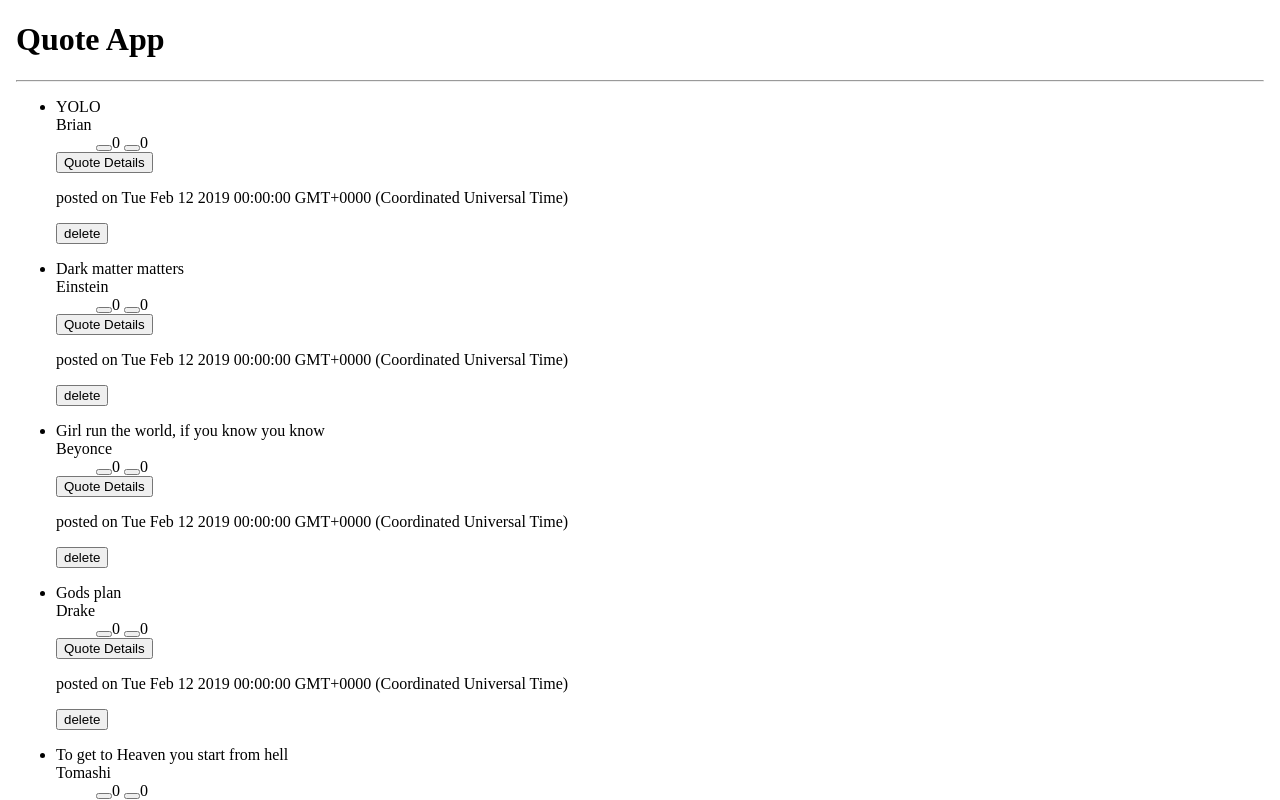
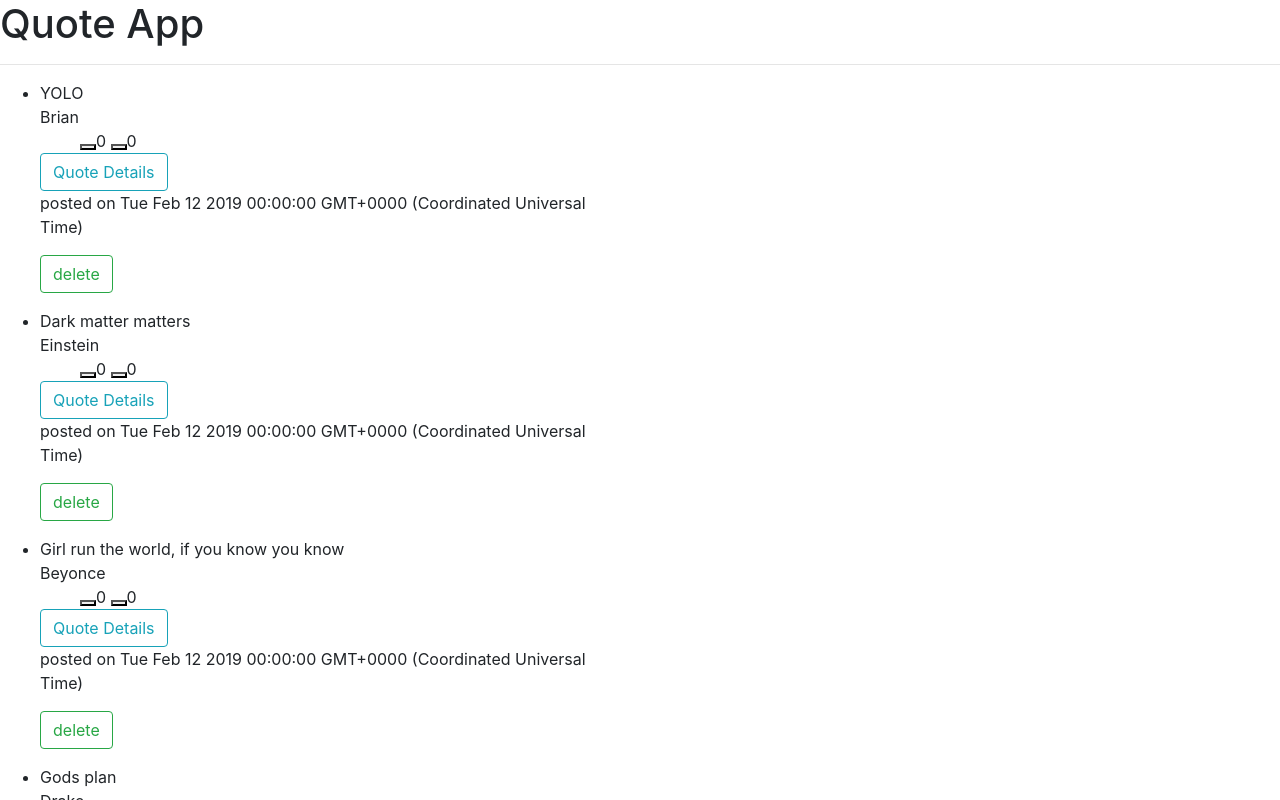
Before and after one commit to Brian-M-code/quotes, an Angular app: page / in a window 1280 px wide. Shown: the top 800 px of the page. Built offline with nearby package versions, Linux system fonts and the light colour scheme.

Commit message:
linked bootsrap

```diff
--- a/src/app/quote/quote.component.html
+++ b/src/app/quote/quote.component.html
@@ -3,6 +3,7 @@
 
 <head>
     <title>Quote App</title>
+    <link rel="stylesheet" href="https://stackpath.bootstrapcdn.com/bootstrap/4.3.1/css/bootstrap.min.css" integrity="sha384-ggOyR0iXCbMQv3Xipma34MD+dH/1fQ784/j6cY/iJTQUOhcWr7x9JvoRxT2MZw1T" crossorigin="anonymous">
 </head>
 
 <body>
@@ -30,6 +31,9 @@
             </div>
 
         </div>
+        <div class="col-md-6">
+
+        </div>
     </div>
 
 </body>
```
